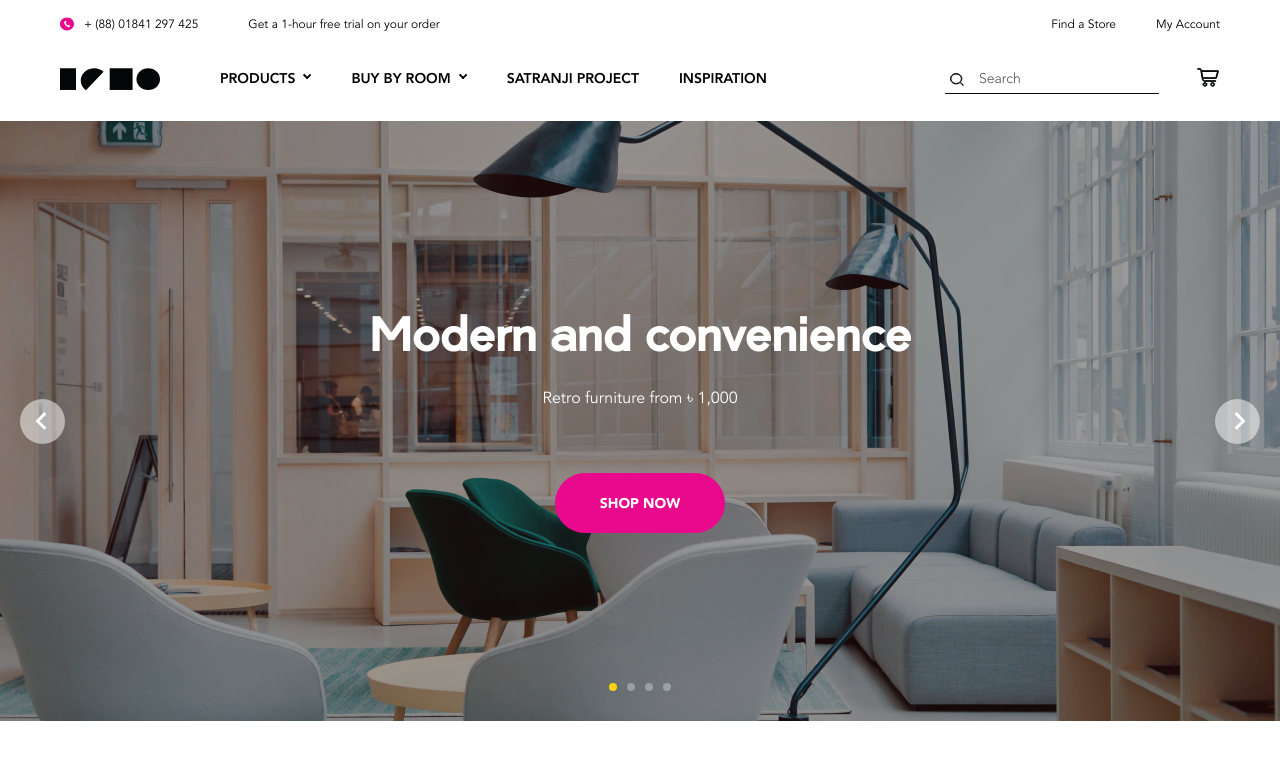
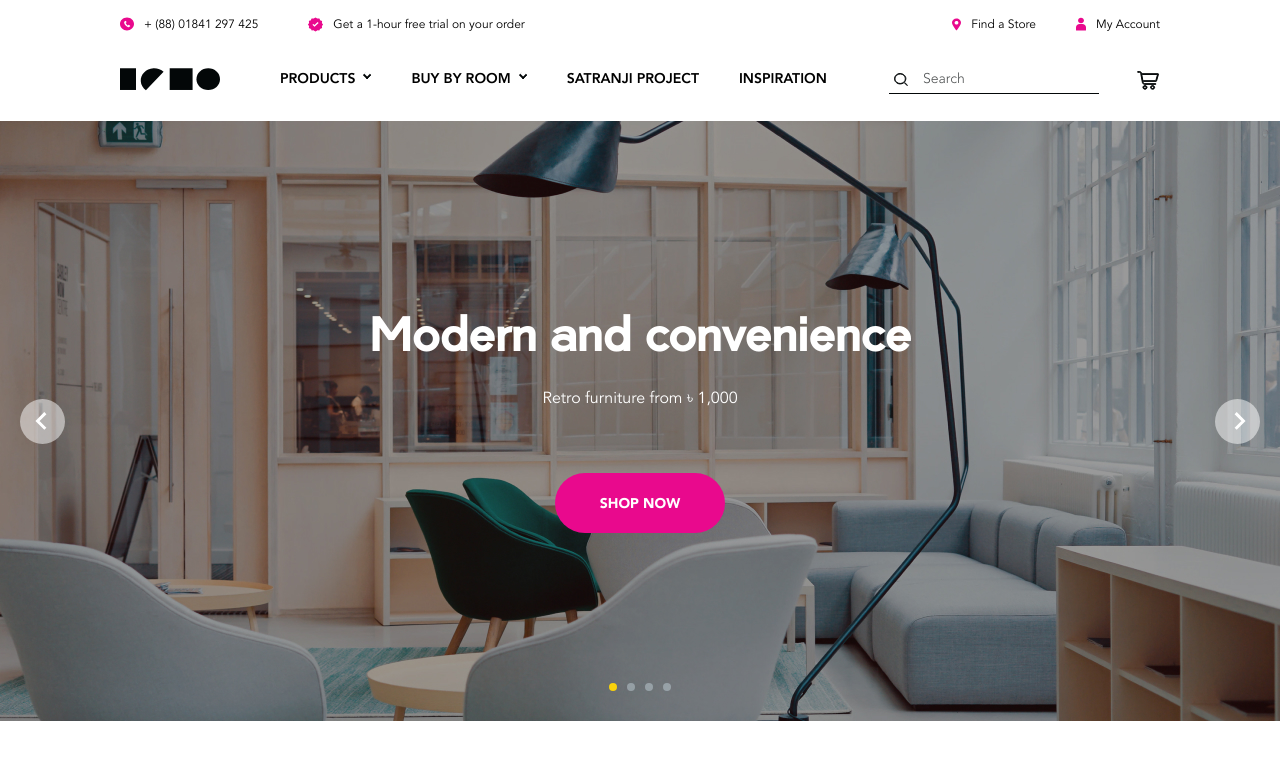
Before and after one commit to Halo-Lab/boilerplate-sass-webpack, a website built with webpack: page src/index.html in a window 1280 px wide. Built offline with nearby package versions, Linux system fonts and the light colour scheme.

Commit message:
Add bootstrap

```diff
--- a/package.json
+++ b/package.json
@@ -15,6 +15,7 @@
     "@babel/plugin-syntax-dynamic-import": "^7.2.0",
     "@babel/preset-env": "^7.6.2",
     "babel-loader": "^8.0.6",
+    "bootstrap": "^4.3.1",
     "clean-webpack-plugin": "^3.0.0",
     "copy-webpack-plugin": "^5.0.4",
     "css-loader": "^3.2.0",
--- a/src/scripts/index.js
+++ b/src/scripts/index.js
@@ -7,7 +7,7 @@ function updateContent() {
   let element;
   document.querySelectorAll('[data-translate]').forEach(item => {
     element = item;
-    element.innerText = i18next.t(item.getAttribute('data-translate'));
+    element.innerHTML += i18next.t(item.getAttribute('data-translate'));
   });
 }
 
--- /dev/null
+++ b/src/styles/_bootstrap.scss
@@ -0,0 +1,6 @@
+// Custom variables (overrides Bootstrap variables, should be placed before Bootstrap imports)
+@import './variables';
+// Bootstrap helpers
+@import '~bootstrap/scss/functions';
+@import '~bootstrap/scss/variables';
+@import '~bootstrap/scss/mixins';
--- a/src/styles/index.scss
+++ b/src/styles/index.scss
@@ -1,5 +1,7 @@
+@import './bootstrap';
+@import '~bootstrap/scss/root';
+@import '~bootstrap/scss/reboot';
 @import './fonts';
-@import './variables.scss';
 @import './components/buttons';
 @import './components/slider';
 @import './components/header';
@@ -44,4 +46,5 @@ p {
 .container {
   width: 100%;
   max-width: 1160px;
+  padding: 0 60px;
 }
```
Also changed, not shown: 1 other file.
